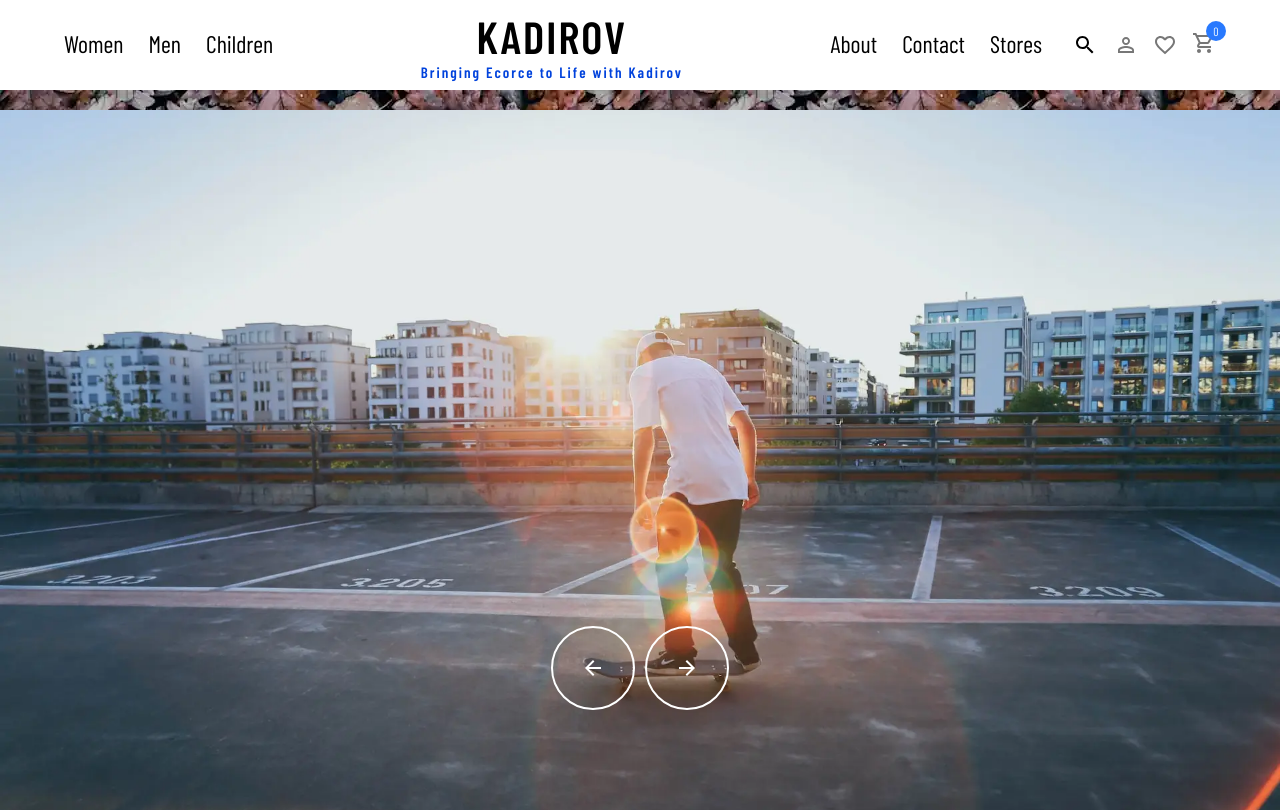
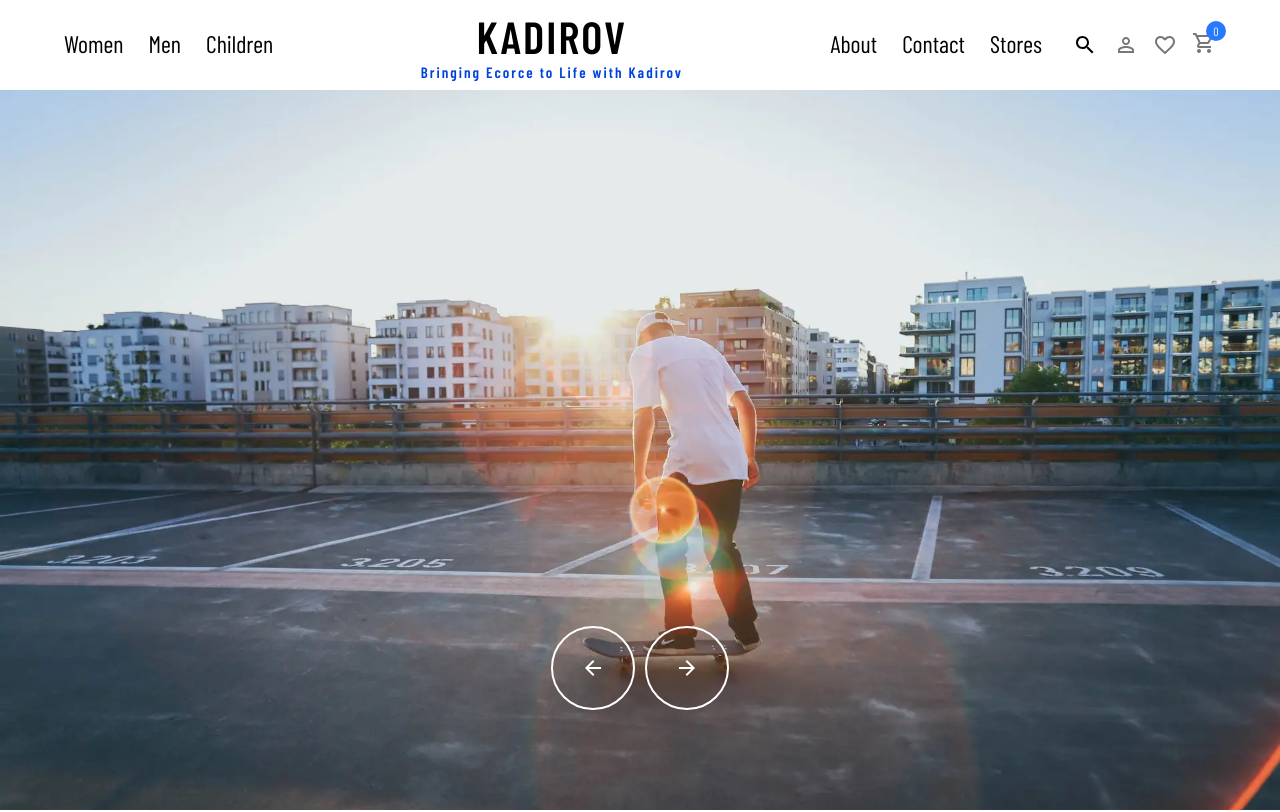
Before and after one commit to gyunayK/Ecomerce_Strapi, a React (Vite) app in the folder eComerce/client/: page / in a window 1280 px wide. Shown: the top 812 px of the page. Built offline with nearby package versions, Linux system fonts and the light colour scheme; no server answers; a web font is replaced by a local one.

Commit message:
fix: stlye bleeding issue due to overlaping classes

```diff
--- a/eComerce/client/src/pages/Auth/Auth.Style.scss
+++ b/eComerce/client/src/pages/Auth/Auth.Style.scss
@@ -1,4 +1,4 @@
-.container {
+.authContainer {
   background: rgb(226, 159, 252);
   background: url("/img/autum.webp");
   width: 100%;
--- a/eComerce/client/src/pages/Auth/login/Login.jsx
+++ b/eComerce/client/src/pages/Auth/login/Login.jsx
@@ -6,7 +6,7 @@ import TwitterIcon from "@mui/icons-material/Twitter";
 
 function Login() {
   return (
-    <div className="container">
+    <div className="authContainer">
       <div className="innerContainer">
         <div className="left">
           <div className="content">
--- a/eComerce/client/src/pages/Auth/signup/SignUp.jsx
+++ b/eComerce/client/src/pages/Auth/signup/SignUp.jsx
@@ -6,7 +6,7 @@ import TwitterIcon from "@mui/icons-material/Twitter";
 
 function SignUp() {
   return (
-    <div className="container">
+    <div className="authContainer">
       <div className="innerContainer">
         <div className="left">
           <div className="content">
```
